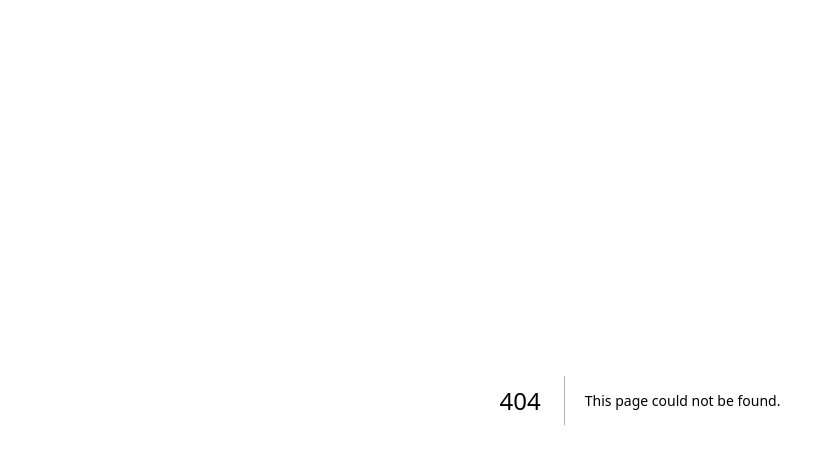
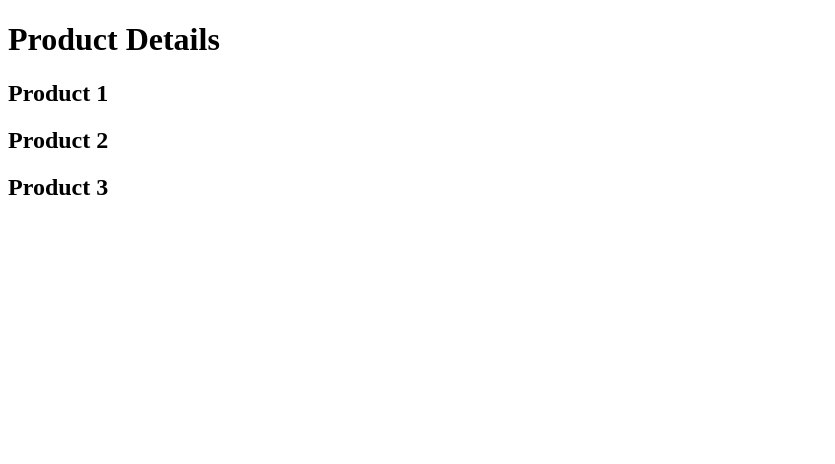
Before and after one commit to Manish10022001/NextJs, a Next.js app in the folder routing/: page /products in a window 1280 px wide. Before the commit this address had no page. Shown: the top 464 px of the page, without its empty margins (0-835 px from the left). Built offline with nearby package versions, Linux system fonts and the light colour scheme.

Commit message:
routing : Dynamic routing

```diff
--- /dev/null
+++ b/routing/src/app/products/page.tsx
@@ -0,0 +1,10 @@
+export default function Products(){
+    return(
+        <>
+            <h1>Product Details</h1>
+            <h2>Product 1</h2>
+            <h2>Product 2</h2>
+            <h2>Product 3</h2>
+        </>
+    )
+}
```
Also changed, not shown: routing/src/app/products/[productId]/page.tsx (added, +7 -0 lines).
